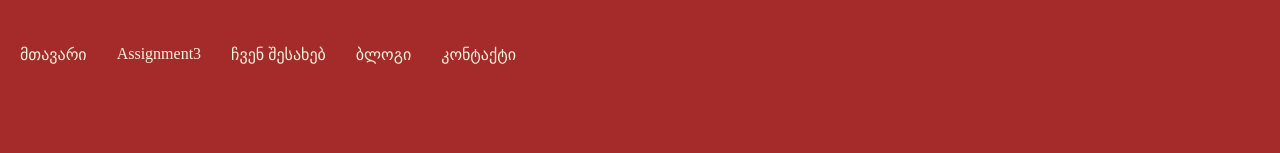
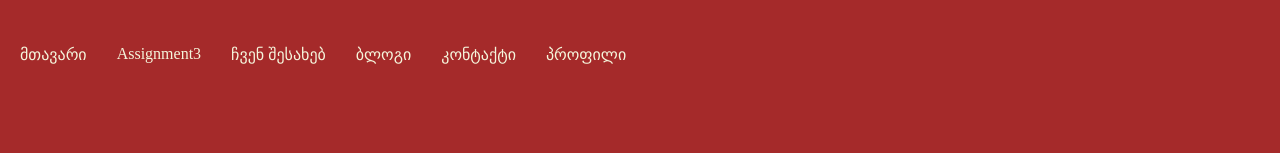
Before and after one commit to PuzzleAd/TBC-HW1, a React (Vite) app: page /profile in a window 1280 px wide. Shown: the top 153 px of the page. Built offline with nearby package versions, Linux system fonts and the light colour scheme.

Commit message:
Adding profile page files and routes

```diff
--- a/src/App.jsx
+++ b/src/App.jsx
@@ -7,6 +7,7 @@
 import Contact from "./Contact/Contact";
 import Assignment3 from "./Assignment3/Assignment3";
 import Blog from "./Blog/Blog";
+import Profile from "./Profile/Profile";
 
 function App() {
   return (
@@ -18,6 +19,7 @@
         <Route path="/about" element={<About />} />
         <Route path="/contact" element={<Contact />} />
         <Route path="/blog" element={<Blog />}/>
+        <Route path="/profile" element={<Profile/>} />
       </Routes>
       <Footer />
     </Router>
--- a/src/Header/Header.jsx
+++ b/src/Header/Header.jsx
@@ -22,6 +22,9 @@
           <li>
             <Link to="/contact">კონტაქტი</Link>
           </li>
+          <li>
+            <Link to="/profile">პროფილი</Link>
+          </li>
         </ul>
       </nav>
     </header>
--- /dev/null
+++ b/src/Profile/Profile.jsx
@@ -0,0 +1,12 @@
+import React from 'react'
+import "./Profile.css"
+
+const Profile = () => {
+  return (
+    <div>
+
+    </div>
+  )
+}
+
+export default Profile
```
Also changed, not shown: src/Profile/Profile.css (added).
